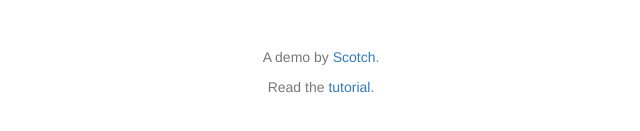
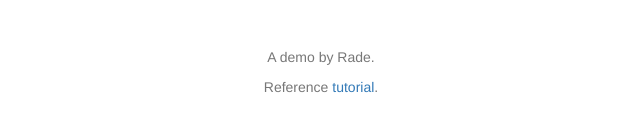
Before and after one commit to radezheng/nodeapp_db2db, a website: page public/index.html in a window 1280 px wide. Shown: the part 467-598 px from the top of the page, 319-959 px from the left. Drawn offline with nearby package versions, Linux system fonts and the light colour scheme; no server answers.

Commit message:
copy right

```diff
--- a/public/index.html
+++ b/public/index.html
@@ -73,8 +73,8 @@
 		</div>
 
 		<div class="text-center text-muted">
-			<p>A demo by <a href="http://scotch.io">Scotch</a>.</p>
-			<p>Read the <a href="http://scotch.io/tutorials/javascript/creating-a-single-page-todo-app-with-node-and-angular">tutorial</a>.</p>
+			<p>A demo by Rade.</p>
+			<p>Reference <a href="http://scotch.io/tutorials/javascript/creating-a-single-page-todo-app-with-node-and-angular">tutorial</a>.</p>
 		</div>
 
 	</div>
```
